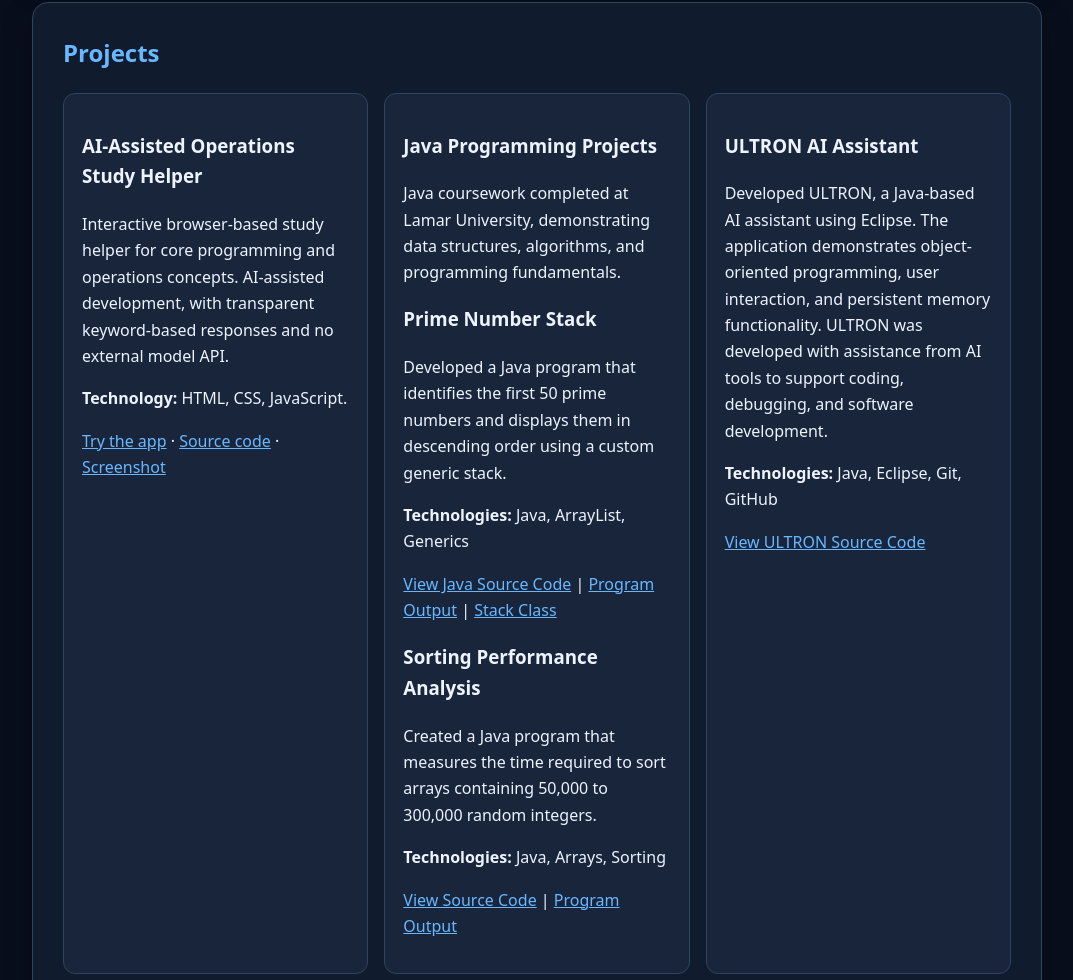
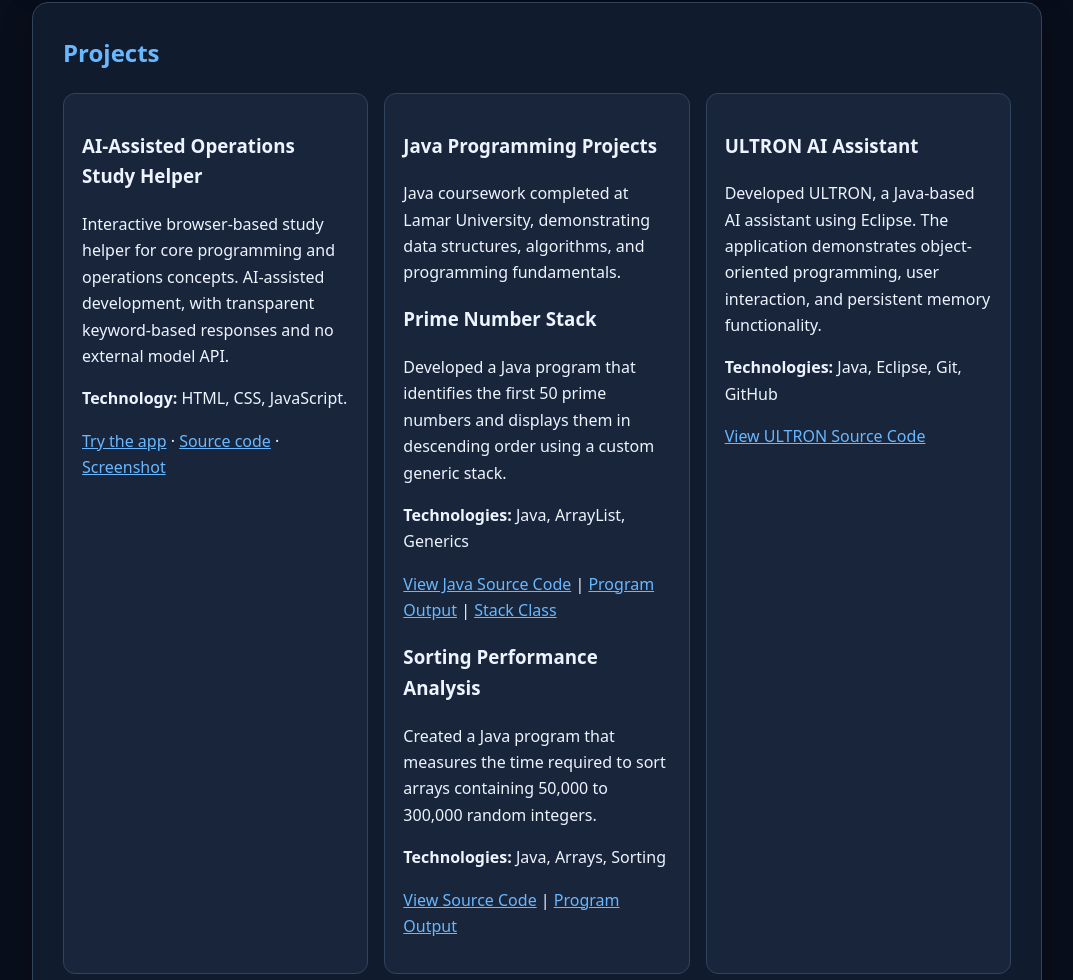
Before and after one commit to ramonaljimerritt-oss/github-portfolio, a plain HTML site: page index.html in a window 1280 px wide. Shown: the part 2316-3296 px from the top of the page, without its empty margins (103-1176 px from the left). Drawn offline with Linux system fonts and the light colour scheme.

Commit message:
Update ULTRON project description

```diff
--- a/index.html
+++ b/index.html
@@ -44,12 +44,10 @@
   <h3>ULTRON AI Assistant</h3>
 
   <p>
-    Developed ULTRON, a Java-based AI assistant using
-    Eclipse. The application demonstrates object-oriented
-    programming, user interaction, and persistent memory
-    functionality. ULTRON was developed with assistance
-    from AI tools to support coding, debugging, and
-    software development.
+  Developed ULTRON, a Java-based AI assistant using
+  Eclipse. The application demonstrates object-oriented
+  programming, user interaction, and persistent memory
+  functionality.
   </p>
 
   <p>
```
